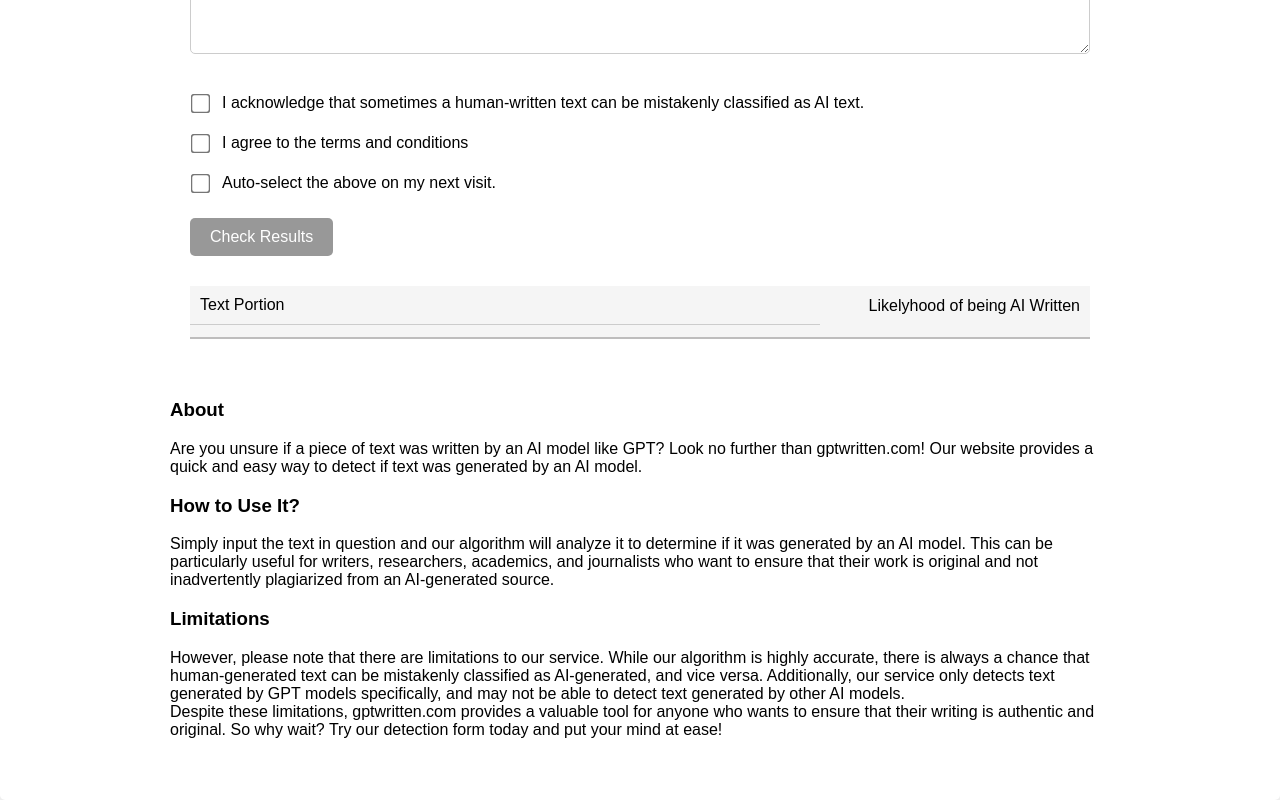
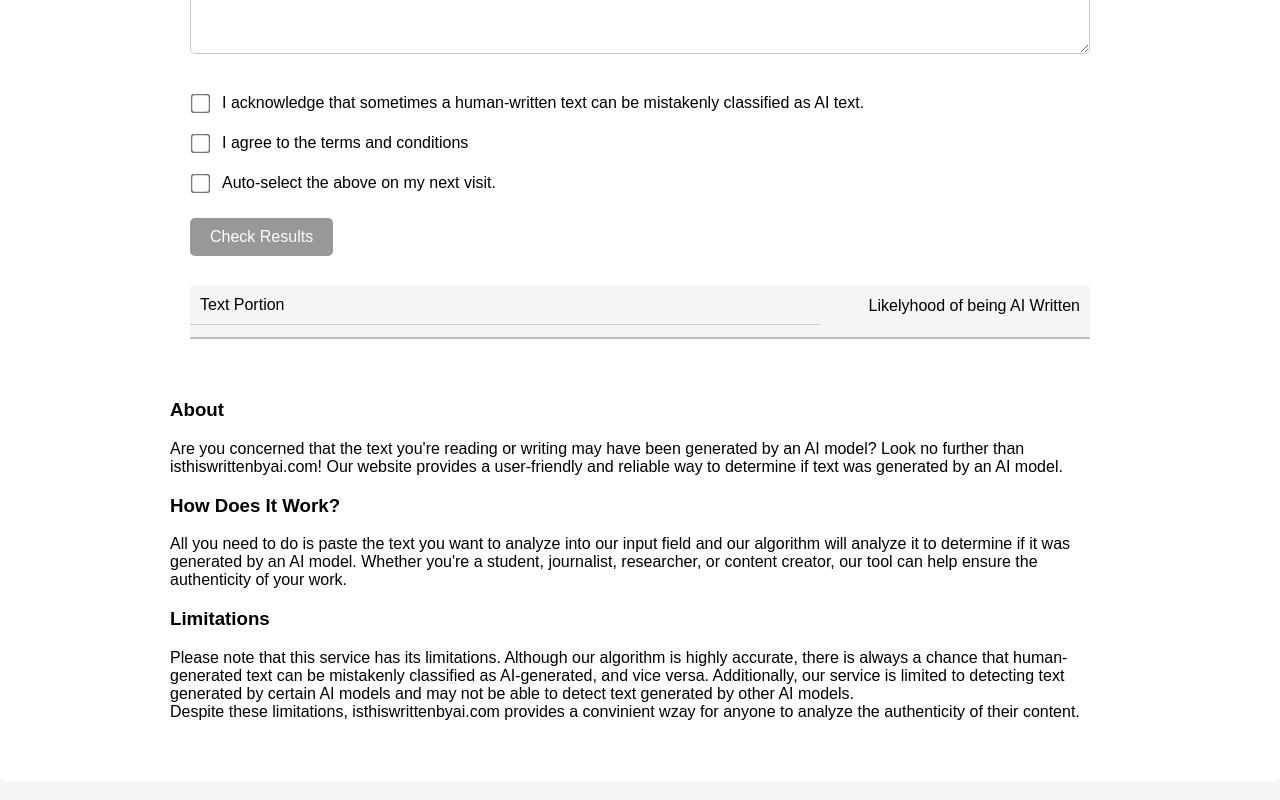
Before and after one commit to ateeqend/isthiswrittenbyai, a React (Create React App) app: page / in a window 1280 px wide. Shown: the part 414-1214 px from the top of the page. Built offline with nearby package versions, Linux system fonts and the light colour scheme.

Commit message:
isthiswrittenbyai SEO 0.1

```diff
--- a/public/index.html
+++ b/public/index.html
@@ -7,9 +7,10 @@
     <meta name="theme-color" content="#000000" />
     <meta
       name="description"
-      content="GPTWritten.com is a powerful tool to verify whether a piece of text is the standard output of Chat GPT or GPT-3. With its easy-to-use interface and lightning-fast results, you can quickly ensure quality. Try GPTWritten.com today and take the guesswork out of your text verification process."
+      content=" isthiswrittenbyai.com provides a quick and easy way to detect if a piece of text was generated by an AI model like GPT. Use our tool to ensure the authenticity of your writing and avoid inadvertent plagiarism from AI-generated sources."
     />
     <meta name="keywords" content="GPTWritten, Written by ChatGPT, AI Text," />
+    <meta name="title" content="Is This Written By AI? | isthiswrittenbyai.com" />
     <link rel="apple-touch-icon" href="%PUBLIC_URL%/logo192.png" />
     <!--
       manifest.json provides metadata used when your web app is installed on a
@@ -25,7 +26,7 @@
       work correctly both with client-side routing and a non-root public URL.
       Learn how to configure a non-root public URL by running `npm run build`.
     -->
-    <title>GPTWritten: AI-Powered Text Verification Tool for GPT-3 and Chat GPT</title>
+    <title>Is This Written By AI? | isthiswrittenbyai.com</title>
   </head>
   <body>
     <noscript>You need to enable JavaScript to run this app.</noscript>
--- a/src/App.js
+++ b/src/App.js
@@ -11,37 +11,37 @@ function App() {
         <ul></ul>
       </nav>
       <main>
-        <h1>Is this GPT Written?</h1>
+        <h1>Is this Written by AI?</h1>
         <DetectionForm />
 
         <footer>
           <h3>About</h3>
           <p>
-            Are you unsure if a piece of text was written by an AI model like
-            GPT? Look no further than gptwritten.com! Our website provides a
-            quick and easy way to detect if text was generated by an AI model.
+            Are you concerned that the text you're reading or writing may have
+            been generated by an AI model? Look no further than
+            isthiswrittenbyai.com! Our website provides a user-friendly and
+            reliable way to determine if text was generated by an AI model.
           </p>
-          <h3>How to Use It?</h3>
+          <h3>How Does It Work?</h3>
           <p>
-            Simply input the text in question and our algorithm will analyze it
-            to determine if it was generated by an AI model. This can be
-            particularly useful for writers, researchers, academics, and
-            journalists who want to ensure that their work is original and not
-            inadvertently plagiarized from an AI-generated source.{" "}
+            All you need to do is paste the text you want to analyze into our
+            input field and our algorithm will analyze it to determine if it was
+            generated by an AI model. Whether you're a student, journalist,
+            researcher, or content creator, our tool can help ensure the
+            authenticity of your work.
           </p>
           <h3>Limitations</h3>
           <p>
-            However, please note that there are limitations to our service.
-            While our algorithm is highly accurate, there is always a chance
-            that human-generated text can be mistakenly classified as
-            AI-generated, and vice versa. Additionally, our service only detects
-            text generated by GPT models specifically, and may not be able to
-            detect text generated by other AI models.
+            Please note that this service has its limitations. Although our
+            algorithm is highly accurate, there is always a chance that
+            human-generated text can be mistakenly classified as AI-generated,
+            and vice versa. Additionally, our service is limited to detecting
+            text generated by certain AI models and may not be able to detect
+            text generated by other AI models.
             <br />
-            Despite these limitations, gptwritten.com provides a valuable tool
-            for anyone who wants to ensure that their writing is authentic and
-            original. So why wait? Try our detection form today and put your
-            mind at ease!
+            Despite these limitations, isthiswrittenbyai.com provides a
+            convinient wzay for anyone to analyze the authenticity of their
+            content.
           </p>
         </footer>
       </main>
```
